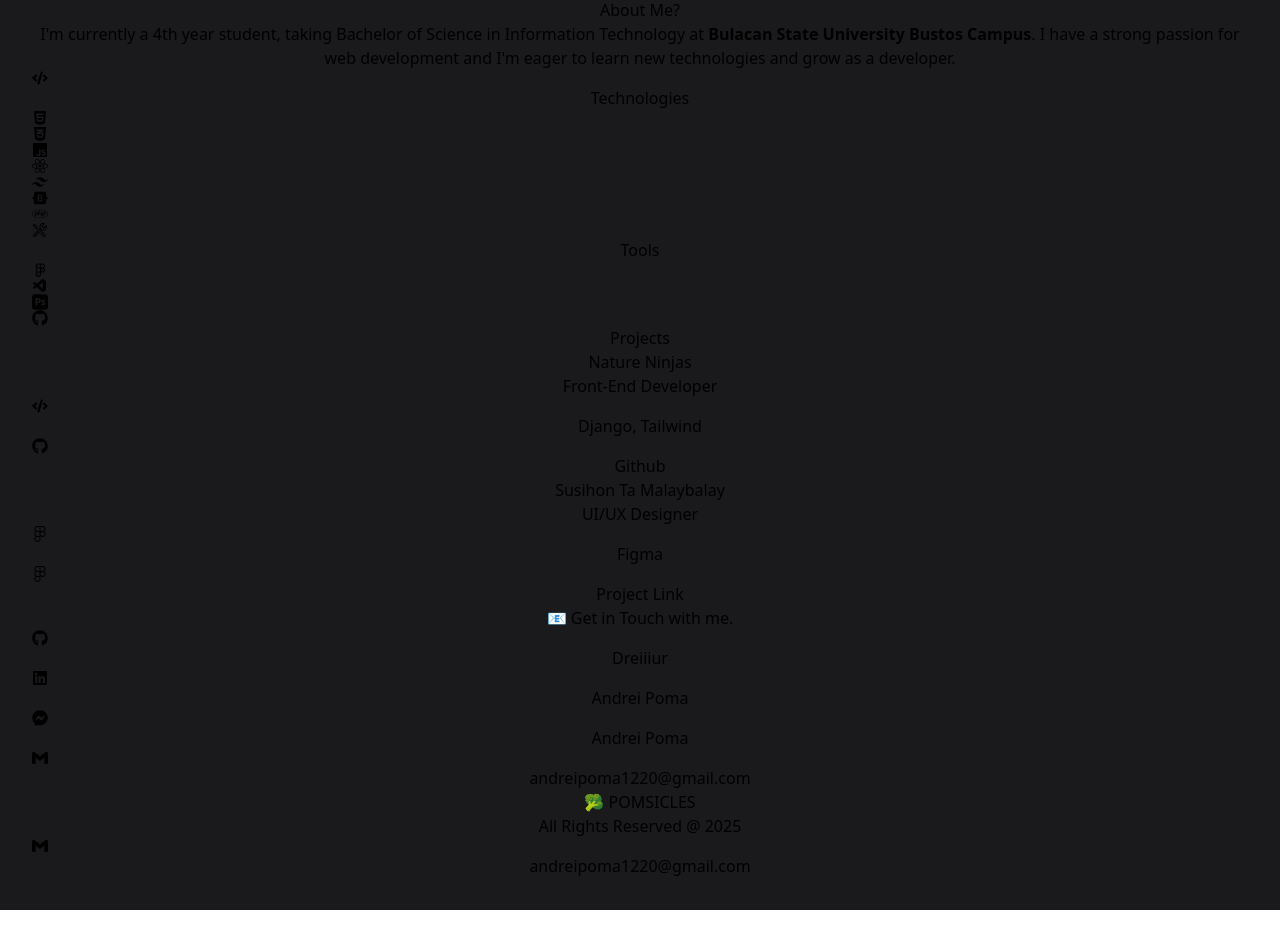
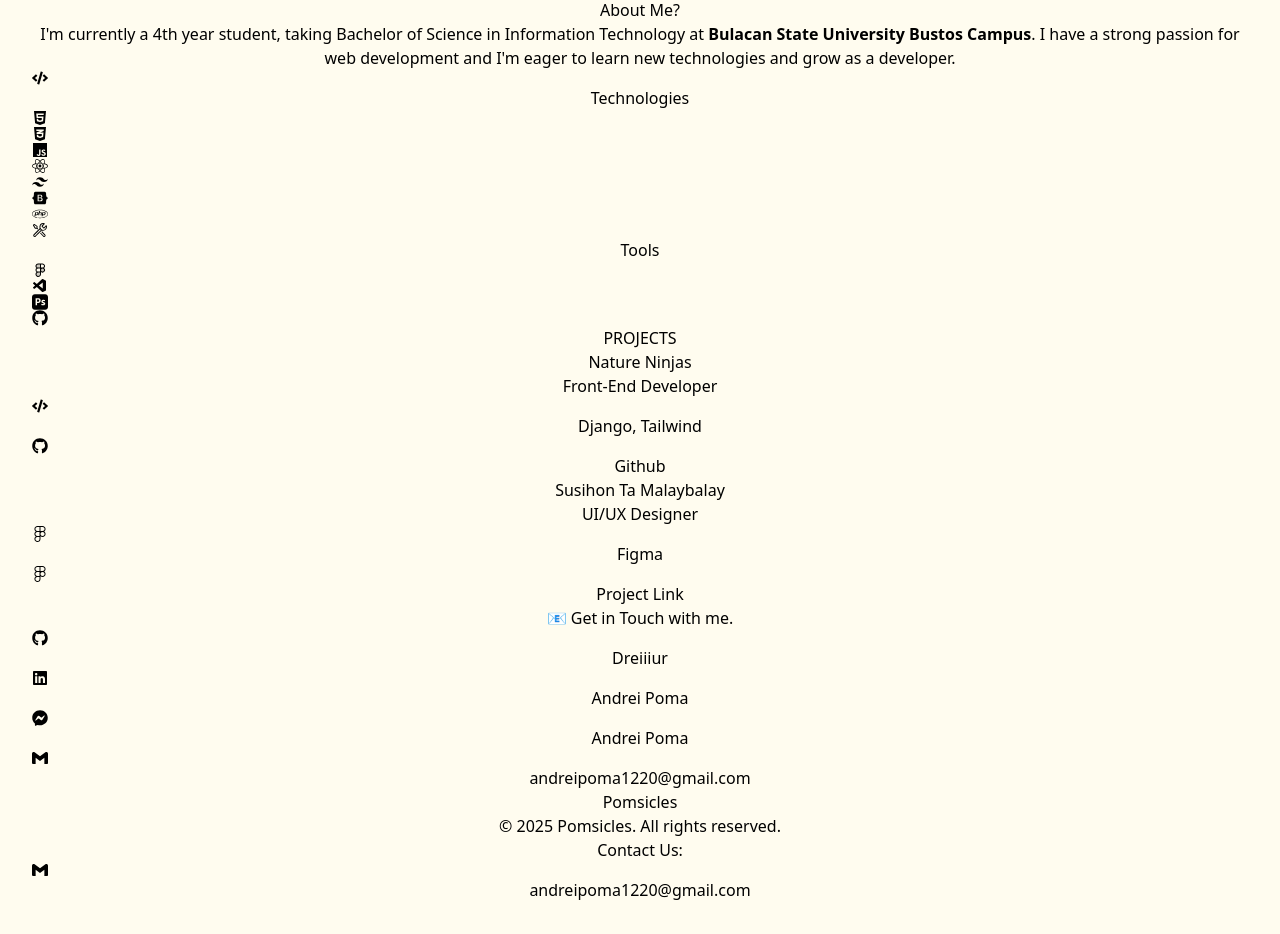
Before and after one commit to dreiiiur/Poms-Portfolio, a React (Vite) app: page / in a window 1280 px wide. Shown: the part 1586-2520 px from the top of the page. Before the commit the page ends 2496 px from the top, so only its background shows below. Built offline with nearby package versions, Linux system fonts and the light colour scheme.

Commit message:
refactor : footer adjustment and color

```diff
--- a/src/App.css
+++ b/src/App.css
@@ -3,7 +3,7 @@
   margin: 0 auto;
   padding: 2rem;
   text-align: center;
-  background-color: #1A1A1D;
+  background-color: #FFFCEF;
 }
 
 .logo {
--- a/src/App.jsx
+++ b/src/App.jsx
@@ -40,20 +40,33 @@ function App() {
     setIsMenuOpen(!isMenuOpen);
   };
 
+  const fadeIn = {
+    hidden: { opacity: 0, y: 20 },
+    visible: { opacity: 1, y: 0, transition: { duration: 0.8, delay: 0.2 } },
+  };
+
+  const stagger = {
+    visible: {
+      transition: {
+        staggerChildren: 0.2,
+      },
+    },
+  };
+
   return (
     <>
       <div className="min-h-screen flex flex-col bg-[#FFFDF0 max-w-7xl mx-auto" id="home">
-        <header className="gap-4 sticky top-0 bg-[#1A1A1D] bg-opacity-70 backdrop-blur-md z-50">
+        <header className="gap-4 sticky top-0 bg-transparent bg-opacity-70 backdrop-blur-md z-50">
           <nav className="flex justify-between items-center gap-4 rounded-lg max-w-screen bg-transparent p-4">
-            <div className="text-2xl font-black text-[#C2FFC7] tracking-wide">
-              <Link to="home" smooth={true} duration={500} className="hover:text-[#c2ffc7] cursor-pointer">
+            <div className="text-2xl font-black text-[#727D73] tracking-wide">
+              <Link to="home" smooth={true} duration={500} className="hover:text-[#727D73] cursor-pointer">
                 🥦 POMSICLES
               </Link>
             </div>
             {/* Toggle Menu Button */}
             <button
               onClick={toggleMenu}
-              className="lg:hidden text-white hover:text-[#C2FFC7]"
+              className="lg:hidden text-[#AAB99A] hover:text-[#727D73] cursor-pointer"
               aria-label="Toggle menu"
             >
               <svg
@@ -67,25 +80,25 @@ function App() {
               </svg>
             </button>
             {/* Desktop Navigation */}
-            <ul className="hidden lg:flex space-x-6 lg:space-x-8 text-white gap-3 text-sm font-bold items-center">
+            <ul className="hidden lg:flex space-x-6 lg:space-x-8 text-[#727D73] gap-3 text-sm font-bold items-center">
               <li>
-                <Link to="about" smooth={true} duration={500} className="hover:text-[#c2ffc7] cursor-pointer">
+                <Link to="about" smooth={true} duration={500} className="hover:text-[#AAB99A] cursor-pointer">
                   ABOUT
                 </Link>
               </li>
               <li>
-                <Link to="projects" smooth={true} duration={500} className="hover:text-[#c2ffc7] cursor-pointer">
+                <Link to="projects" smooth={true} duration={500} className="hover:text-[#AAB99A] cursor-pointer">
                   PROJECTS
                 </Link>
               </li>
               <li>
-                <Link to="contacts" smooth={true} duration={500} className="hover:text-[#c2ffc7] cursor-pointer">
+                <Link to="contacts" smooth={true} duration={500} className="hover:text-[#AAB99A] cursor-pointer">
                   CONTACTS
                 </Link>
               </li>
               <li>
-                <a href="./Poma-Andrei-John.V.CV.pdf" className="hover:text-[#c2ffc7]" download>
-                  <button className="bg-white text-[#1A1A1D] rounded-lg px-6 py-2 flex items-center gap-2 hover:bg-[#c2ffc7] hover:text-[#1A1A1D]">
+                <a href="./Poma-Andrei-John.V.CV.pdf" target="_blank" className="hover:text-[#c2ffc7]" download>
+                  <button className="bg-[#AAB99A] text-[#F0F0D7] rounded-lg px-6 py-2 flex items-center gap-2 hover:bg-[#727D73] hover:text-[#D0DDD0]">
                     DOWNLOAD CV
                   </button>
                 </a>
@@ -93,13 +106,15 @@ function App() {
             </ul>
           </nav>
         </header>
+
+
         {/* Mobile Menu */}
         {isMenuOpen && (
-          <div className="fixed inset-0 bg-[#1A1A1D] bg-opacity-90 flex flex-col items-center justify-center z-50">
+          <div className="fixed inset-0 bg-[#727D73] bg-opacity-90 flex flex-col items-center justify-center z-50">
             {/* Close Button */}
             <button
               onClick={toggleMenu}
-              className="absolute top-4 right-4 text-white hover:text-[#C2FFC7]"
+              className="absolute top-4 right-4 text-[#F0F0D7] hover:text-[#AAB99A] cursor-pointer"
               aria-label="Close menu"
             >
               <svg
@@ -125,7 +140,7 @@ function App() {
                   to="about"
                   smooth={true}
                   duration={500}
-                  className="hover:text-[#C2FFC7] cursor-pointer"
+                  className="hover:text-[#AAB99A] cursor-pointer"
                   onClick={toggleMenu}
                 >
                   ABOUT
@@ -136,7 +151,7 @@ function App() {
                   to="projects"
                   smooth={true}
                   duration={500}
-                  className="hover:text-[#C2FFC7] cursor-pointer"
+                  className="hover:text-[#AAB99A] cursor-pointer"
                   onClick={toggleMenu}
                 >
                   PROJECTS
@@ -147,7 +162,7 @@ function App() {
                   to="contacts"
                   smooth={true}
                   duration={500}
-                  className="hover:text-[#C2FFC7] cursor-pointer"
+                  className="hover:text-[#AAB99A] cursor-pointer"
                   onClick={toggleMenu}
                 >
                   CONTACTS
@@ -156,7 +171,7 @@ function App() {
               <li>
                 <a
                   href="./src/assets/Poma-Andrei-John.V.CV.pdf"
-                  className="hover:text-[#C2FFC7]"
+                  className="hover:text-[#AAB99A]"
                   download
                   onClick={toggleMenu}
                 >
@@ -179,13 +194,13 @@ function App() {
             <motion.img
               src="./portfolio.png"
               alt="poms"
-              className="w-60 h-auto mx-auto mb-4 rounded-full md:w-80 lg:w-96 hover:scale-105 transition-transform duration-300 border-2 border-[#C2FFC7]"
+              className="w-60 h-auto mx-auto mb-4 rounded-full md:w-80 lg:w-96 hover:scale-105 transition-transform duration-300 border-2 border-[#727D73] bg-[#F0F0D7]"
               whileHover={{ scale: 1.1 }} // Slight zoom on hover
               transition={{ type: "spring", stiffness: 300 }}
             />
 
             <motion.div
-              className="leading-relaxed text-gray-400 w-full max-w-3xl text-2xl md:text-3xl font-mono font-semibold"
+              className="leading-relaxed text-[#727D73] w-full max-w-3xl text-2xl md:text-3xl font-mono font-semibold"
               initial={{ opacity: 0, y: 150 }} // Start farther down for slower feel
               animate={{ opacity: 1, y: 0 }}
               exit={{ opacity: 0, y: -150 }} // Smooth exit upwards
@@ -212,7 +227,7 @@ function App() {
             </motion.div>
 
             <motion.p
-              className="leading-relaxed text-2xl md:text-4xl lg:text-4xl  font-bold text-[#C2FFC7] ease-linear"
+              className="leading-relaxed text-2xl md:text-4xl lg:text-4xl  font-bold text-[#AAB99A] ease-linear"
               initial={{ opacity: 0 }}
               animate={{ opacity: 1 }}
               transition={{ delay: .5, duration: 4 }}
@@ -234,23 +249,27 @@ function App() {
               {[
                 {
                   href: "https://github.com/dreiiiur",
-                  icon: <FaGithub className="text-3xl md:text-4xl font-light text-[#c2ffc7] mr-2" />,
+                  icon: <FaGithub className="text-3xl md:text-4xl font-light text-[#727D73] mr-2" />,
                   textColor: "text-white",
+                  target: "_blank",
                 },
                 {
                   href: "https://www.linkedin.com/in/andreipoma/",
-                  icon: <FaLinkedin className="text-3xl md:text-4xl font-light text-[#c2ffc7] mr-2" />,
+                  icon: <FaLinkedin className="text-3xl md:text-4xl font-light text-[#727D73] mr-2" />,
                   textColor: "text-white",
+                  target: "_blank",
                 },
                 {
                   href: "https://www.figma.com/design/TWjRPaDvVcWr8126zL050R/Susihon-ta-Malaybalay?m=auto&t=gpOC35CdVSYqT0x4-1",
-                  icon: <FaFigma className="text-3xl md:text-4xl font-light text-[#c2ffc7] mr-2" />,
+                  icon: <FaFigma className="text-3xl md:text-4xl font-light text-[#727D73] mr-2" />,
                   textColor: "text-white",
+                  target: "_blank",
                 },
                 {
                   href: "mailto:andreipoma1220@gmail.com",
-                  icon: <SiGmail className="text-3xl md:text-4xl font-light text-[#c2ffc7] mr-2" />,
+                  icon: <SiGmail className="text-3xl md:text-4xl font-light text-[#727D73] mr-2" />,
                   textColor: "text-white",
+                  target: "_blank",
                 },
               ].map((link, index) => (
                 <a
@@ -268,81 +287,110 @@ function App() {
 
 
         {/* About Section */}
-        <div
+        <motion.div
           className="flex flex-col md:flex-row items-center justify-center w-full min-h-screen bg-transparent rounded-xl gap-6 p-4"
           id="about"
+          initial="hidden"
+          whileInView="visible"
+          viewport={{ once: false, amount: 0.5 }} // Trigger animation on repeated scrolls, 50% visibility
+          variants={stagger}
         >
           {/* Left Section - Profile Picture */}
-          <div className="flex justify-center items-center">
+          <motion.div
+            className="flex justify-center items-center"
+            variants={fadeIn}
+          >
             <img
               src="./meme.jpg"
               alt="Profile"
-              className="w-75 h-70 md:w-screen md:h-1/2 object-cover shadow rounded-xl border-2 border-[#C2FFC7]"
+              className="w-75 h-70 md:w-screen md:h-1/2 object-cover shadow rounded-xl border-2 border-[#AAB99A]"
             />
-          </div>
+          </motion.div>
 
           {/* Right Section - Content */}
-          <div className="flex flex-col text-left text-[#727D73] gap-6 max-w-3xl">
-            <p className="text-2xl md:text-3xl lg:text-4xl font-bold text-[#C2FFC7] font-mono">
+          <motion.div
+            className="flex flex-col text-left text-[#727D73] gap-6 max-w-3xl"
+            variants={fadeIn}
+          >
+            <p className="text-2xl md:text-3xl lg:text-4xl font-bold text-[#AAB99A] font-mono">
               About Me?
             </p>
-            <p className="leading-relaxed text-gray-400 text-lg md:text-xl lg:text-2xl">
+            <p className="leading-relaxed text-[#727D73] text-lg md:text-xl lg:text-2xl">
               I'm currently a 4th year student, taking Bachelor of Science in Information Technology at{" "}
-              <b className="text-white">Bulacan State University Bustos Campus</b>. I have a strong passion
-              for web development and I'm eager to learn new technologies and grow as a developer.
+              <b>Bulacan State University Bustos Campus</b>. I have a strong passion for web development
+              and I'm eager to learn new technologies and grow as a developer.
             </p>
 
             <div>
-              <p className="text-2xl md:text-3xl lg:text-4xl font-bold text-[#C2FFC7] font-mono flex items-center gap-2">
-                <FaCode className="text-2xl md:text-3xl lg:text-4xl" /> Technologies
+              <p className="text-2xl md:text-3xl lg:text-4xl font-bold text-[#AAB99A] font-mono flex items-center gap-2">
+                <FaCode className="text-3xl md:text-4xl lg:text-4xl" /> Technologies
               </p>
-              <div className="flex flex-wrap items-center gap-4 mt-4">
-                <FaHtml5 className="text-4xl text-blue-400" />
-                <FaCss3Alt className="text-4xl text-[#264de4]" />
-                <IoLogoJavascript className="text-4xl text-[#F0DB4F]" />
-                <FaReact className="text-4xl text-[#61DBFB]" />
-                <RiTailwindCssFill className="text-4xl text-[#a5f3fc]" />
-                <FaBootstrap className="text-4xl text-[#563d7c]" />
-                <FaPhp className="text-4xl text-[#AEB2D5]" />
-              </div>
+              <motion.div
+                className="flex flex-wrap items-center gap-4 mt-4"
+                variants={stagger}
+              >
+                <motion.div variants={fadeIn}><FaHtml5 className="text-4xl text-blue-400" /></motion.div>
+                <motion.div variants={fadeIn}><FaCss3Alt className="text-4xl text-[#264de4]" /></motion.div>
+                <motion.div variants={fadeIn}><IoLogoJavascript className="text-4xl text-[#F0DB4F]" /></motion.div>
+                <motion.div variants={fadeIn}><FaReact className="text-4xl text-[#61DBFB]" /></motion.div>
+                <motion.div variants={fadeIn}><RiTailwindCssFill className="text-4xl text-[#a5f3fc]" /></motion.div>
+                <motion.div variants={fadeIn}><FaBootstrap className="text-4xl text-[#563d7c]" /></motion.div>
+                <motion.div variants={fadeIn}><FaPhp className="text-4xl text-[#AEB2D5]" /></motion.div>
+              </motion.div>
             </div>
 
             <div>
-              <p className="text-2xl md:text-3xl font-bold text-[#C2FFC7] flex items-center gap-2">
-                <VscTools className="text-3xl md:text-4xl text-[#C2FFC7]" /> Tools
+              <p className="text-2xl md:text-3xl font-bold text-[#AAB99A] flex items-center gap-2">
+                <VscTools className="text-3xl md:text-4xl text-[#AAB99A]" /> Tools
               </p>
-              <div className="flex flex-wrap items-center gap-4 mt-4">
-                <PiFigmaLogoDuotone className="text-4xl text-[#0acf83]" />
-                <VscVscode className="text-4xl text-[#0078d7]" />
-                <SiAdobephotoshop className="text-4xl text-[#4FCCFE]" />
-                <FaGithub className="text-4xl text-[#6e5494]" />
-              </div>
+              <motion.div
+                className="flex flex-wrap items-center gap-4 mt-4"
+                variants={stagger}
+              >
+                <motion.div variants={fadeIn}><PiFigmaLogoDuotone className="text-4xl text-[#0acf83]" /></motion.div>
+                <motion.div variants={fadeIn}><VscVscode className="text-4xl text-[#0078d7]" /></motion.div>
+                <motion.div variants={fadeIn}><SiAdobephotoshop className="text-4xl text-[#4FCCFE]" /></motion.div>
+                <motion.div variants={fadeIn}><FaGithub className="text-4xl text-[#6e5494]" /></motion.div>
+              </motion.div>
             </div>
-          </div>
-        </div>
+          </motion.div>
+        </motion.div>
 
         {/* Projects Section */}
 
-        <div
+        <motion.div
           className="flex flex-col items-center justify-center w-full min-h-screen bg-transparent rounded-xl gap-6 p-4"
           id="projects"
+          initial="hidden"
+          whileInView="visible"
+          viewport={{ once: false, amount: 0.5 }} // Repeats animation on scroll
+          variants={stagger}
         >
           {/* Section Title */}
-          <p className="text-2xl md:text-3xl font-bold text-[#C2FFC7] text-center mb-6">
-            Projects
-          </p>
+          <motion.p
+            className="text-2xl md:text-3xl font-extrabold text-[#AAB99A] text-center mb-6 font-mono"
+            variants={fadeIn}
+          >
+            PROJECTS
+          </motion.p>
 
           {/* Projects Container */}
-          <div className="flex flex-wrap items-center justify-center gap-6 w-full">
+          <motion.div
+            className="flex flex-wrap items-center justify-center gap-6 w-full"
+            variants={stagger}
+          >
             {/* Project Card 1 */}
-            <div className="flex flex-col items-center w-full md:w-96 bg-white rounded-lg overflow-hidden shadow-lg">
+            <motion.div
+              className="flex flex-col items-center w-full md:w-96 bg-white rounded-lg overflow-hidden shadow-lg transition duration-300 ease-in-out hover:scale-105"
+              variants={fadeIn}
+            >
               <div
                 className="flex items-center justify-center w-full h-64 bg-center bg-cover"
                 style={{ backgroundImage: `url("./natureNinjas1.jpg")` }}
               ></div>
               <div className="flex flex-col items-start text-left w-full p-6">
-                <p className="text-2xl font-bold text-black">Nature Ninjas</p>
-                <p className="text-lg text-gray-600">Front-End Developer</p>
+                <p className="text-2xl font-bold text-[#AAB99A]">Nature Ninjas</p>
+                <p className="text-lg text-[#727D73]">Front-End Developer</p>
                 <ul className="flex flex-col items-start gap-2 mt-4">
                   <li className="flex items-start gap-2">
                     <FaCode className="text-2xl text-gray-600" />
@@ -361,17 +409,20 @@ function App() {
                   </li>
                 </ul>
               </div>
-            </div>
+            </motion.div>
 
             {/* Project Card 2 */}
-            <div className="flex flex-col items-center w-full md:w-96 bg-white rounded-lg overflow-hidden shadow-lg">
+            <motion.div
+              className="flex flex-col items-center w-full md:w-96 bg-white rounded-lg overflow-hidden shadow-lg transition duration-300 ease-in-out hover:scale-105"
+              variants={fadeIn}
+            >
               <div
                 className="flex items-center justify-center w-full h-64 bg-center bg-cover"
                 style={{ backgroundImage: `url("./susihontamalaybalayhero.png")` }}
               ></div>
               <div className="flex flex-col items-start text-left w-full p-6">
-                <p className="text-2xl font-bold text-black">Susihon Ta Malaybalay</p>
-                <p className="text-lg text-gray-600">UI/UX Designer</p>
+                <p className="text-2xl font-bold text-[#B43F3F]">Susihon Ta Malaybalay</p>
+                <p className="text-lg text-[#727D73]">UI/UX Designer</p>
                 <ul className="flex flex-col items-start gap-2 mt-4">
                   <li className="flex items-start gap-2">
                     <FaFigma className="text-2xl text-gray-600" />
@@ -390,44 +441,44 @@ function App() {
                   </li>
                 </ul>
               </div>
-            </div>
-          </div>
-        </div>
+            </motion.div>
+          </motion.div>
+        </motion.div>
 
 
 
         {/* Contact Section */}
         <div className="flex items-center justify-center w-full min-h-screen bg-transparent rounded-xl gap-6 p-4" id="contacts">
           <div className="flex flex-col items-center text-center text-[#727D73] bg-transparent gap-12 w-full p-6 md:w-full md:px-12">
-            <p className="text-3xl font-bold text-[#C2FFC7] text-center flex items-center justify-center gap-2">📧 Get in Touch with me.</p>
+            <p className="text-3xl font-bold text-[#AAB99A] text-center flex items-center justify-center gap-2">📧 Get in Touch with me.</p>
             <div className="flex flex-wrap items-center justify-center gap-4 text-lg md:text-xl md:gap-8 lg:gap-12">
               {[
                 {
                   href: "https://github.com/dreiiiur",
-                  icon: <FaGithub className="text-2xl md:text-3xl font-mono text-[#c2ffc7] mr-2" />,
+                  icon: <FaGithub className="text-2xl md:text-3xl font-mono text-[#727D73] mr-2 hover:text-[#AAB99A]" />,
                   text: "Dreiiiur",
-                  textColor: "text-white"
+                  textColor: "text-[#727D73]"
                 },
                 {
                   href: "https://www.linkedin.com/in/andreipoma/",
-                  icon: <FaLinkedin className="text-2xl md:text-3xl font-mono text-[#c2ffc7] mr-2" />,
+                  icon: <FaLinkedin className="text-2xl md:text-3xl font-mono text-[#727D73] hover:text-[#AAB99A] mr-2" />,
                   text: "Andrei Poma",
-                  textColor: "text-white"
+                  textColor: "text-[#727D73]"
                 },
                 {
                   href: "https://www.facebook.com/dreiur/",
-                  icon: <FaFacebookMessenger className="text-2xl md:text-3xl font-mono text-[#c2ffc7] mr-2" />,
+                  icon: <FaFacebookMessenger className="text-2xl md:text-3xl font-mono text-[#727D73] hover:text-[#AAB99A] mr-2" />,
                   text: "Andrei Poma",
-                  textColor: "text-white"
+                  textColor: "text-[#727D73]"
                 },
                 {
                   href: "mailto:andreipoma1220@gmail.com",
-                  icon: <SiGmail className="text-2xl md:text-3xl font-mono text-[#c2ffc7] mr-2" />,
+                  icon: <SiGmail className="text-2xl md:text-3xl font-mono text-[#727D73] hover:text-[#AAB99A] mr-2" />,
                   text: "andreipoma1220@gmail.com",
-                  textColor: "text-white"
+                  textColor: "text-[#727D73]"
                 },
               ].map((link, index) => (
-                <a key={index} href={link.href} className={`flex items-center ${link.textColor} font-semibold hover:text-[#C2FFC7]`}>
+                <a key={index} href={link.href} className={`flex items-center ${link.textColor} font-semibold hover:text-[#AAB99A]`}>
                   {link.icon}
                   <span className="hidden sm:inline">{link.text}</span>
                 </a>
@@ -436,13 +487,28 @@ function App() {
           </div>
         </div>
 
-        <footer className="flex items-center justify-center w-full h-full bg-transparent gap-6 p-6 rounded-xl">
-          <div className="flex flex-col items-center justify-center gap-3">
-            <p className="text-white font-bold text-2xl">🥦 POMSICLES</p>
-            <p className="text-gray-400 font-semibold">All Rights Reserved @ 2025</p>
-            <p className="text-[#c2ffc7] font-semibold flex items-center"><SiGmail className="text-2xl text-[#c2ffc7] mr-2" />andreipoma1220@gmail.com</p>
+        <footer className="w-full bg-[#D0DDD0] p-6 rounded-t-xl">
+          <div className="max-w-6xl mx-auto flex flex-col md:flex-row items-center justify-between gap-6">
+            {/* Branding */}
+            <div className="flex flex-col items-center md:items-start text-center md:text-left">
+              <p className="text-gray-600 font-bold text-2xl">Pomsicles</p>
+              <p className="text-[#727D73] font-medium">© 2025 Pomsicles. All rights reserved.</p>
+            </div>
+
+            {/* Contact */}
+            <div className="flex flex-col items-center md:items-end text-center md:text-right">
+              <p className="text-[#727D73] font-medium">Contact Us:</p>
+              <a
+                href="mailto:andreipoma1220@gmail.com"
+                className="text-[#727D73] font-semibold flex items-center hover:underline"
+              >
+                <SiGmail className="text-2xl text-[#727D73] mr-2" />
+                andreipoma1220@gmail.com
+              </a>
+            </div>
           </div>
         </footer>
+
 
       </div>
     </>
```
